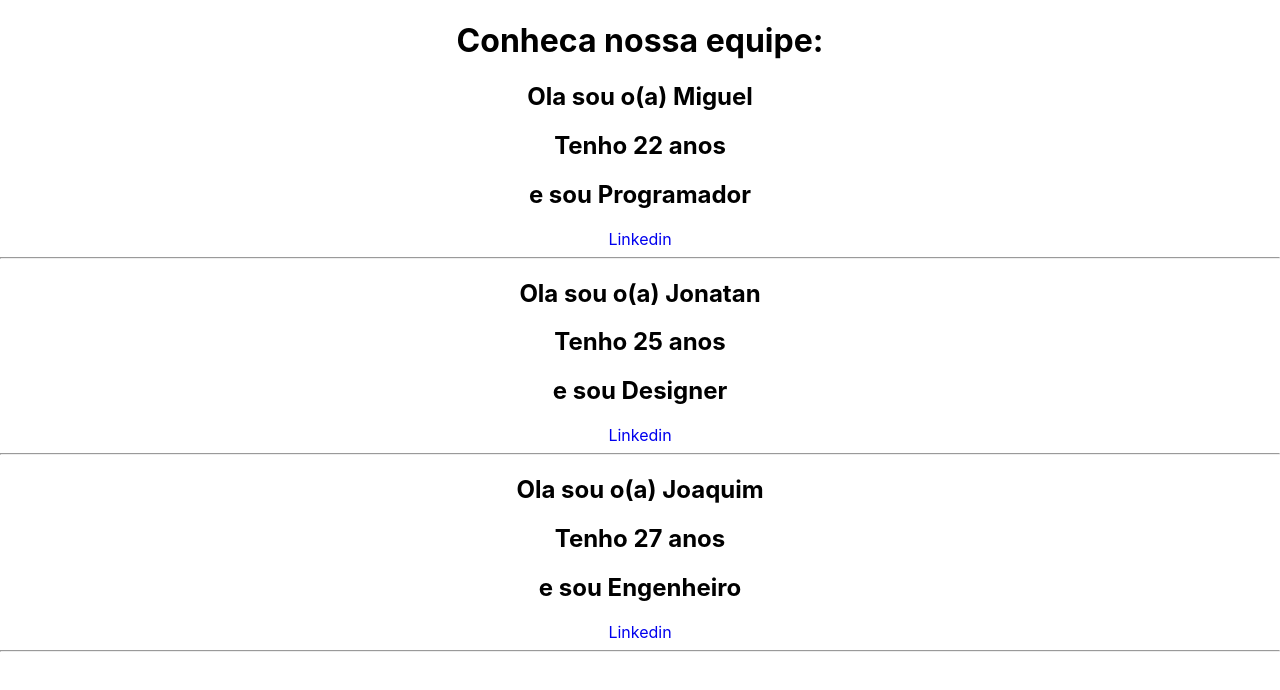
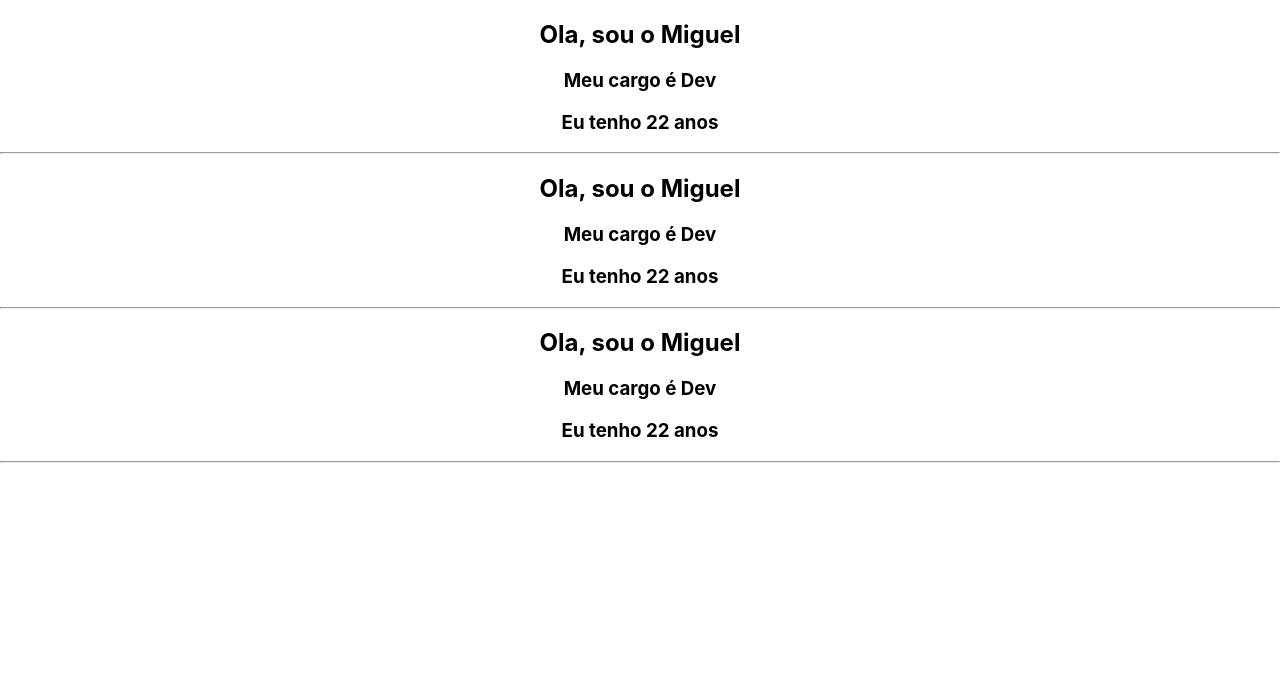
Before and after one commit to PauloMiguel13000/useCallback_em_React, a React (Create React App) app in the folder apresentar/: page / in a window 1280 px wide. Shown: the top 690 px of the page. Built offline with nearby package versions, Linux system fonts and the light colour scheme.

Commit message:
praticando classes

```diff
--- a/apresentar/src/App.js
+++ b/apresentar/src/App.js
@@ -1,52 +1,42 @@
 
-import React from 'react';
+import React, {Component} from 'react';
 
-const Equipe = (props) =>{
-    return(
-        <div>
-           <Sobre nome={props.nome} cargo={props.cargo}
-           idade={props.idade}/>
+class Equipe extends Component{
+    render(){
+        return(
+            <div>
+           <Sobre nome={this.props.nome} cargo={this.props.cargo}
+           idade={this.props.idade}></Sobre>
 
-           <Social fb={props.facebook} lk={props.linkedin}  ig={props.instagram}/>
+           <hr></hr>
+            </div>
 
-           <hr/>
-        </div>
-    );
+            );
+    }
 }
-const Social = (props) => {
-    return(
-        <div className='engloba'>
-            <div className='alinhar'>
-            <a href={props.lk}>Linkedin </a>
 
 
+
+class Sobre extends Component{
+    render(){
+        return(
+
+            <div><h2>Ola, sou o {this.props.nome}</h2>
+            <h3>Meu cargo é {this.props.cargo}</h3>
+            <h3>Eu tenho {this.props.idade} anos</h3>
             </div>
-        </div>
-    );
-}
 
-const Sobre = (props) => {
-    return(
-        <div>
-        <h2>Ola sou o(a) {props.nome}</h2>
-        <h2>Tenho {props.idade} anos</h2>
-        <h2>e sou {props.cargo}</h2>
-        </div>
-    );
+        );
+    }
 }
 
 function App(){
 return(
 <div>
- <h1>Conheca nossa equipe:</h1>
-
-    <Equipe nome="Miguel" cargo="Programador" idade= "22"
-    facebook="http://google.com" linkedin="https://br.linkedin.com/in/paulo-miguel-98828617a?trk=people-guest_people_search-card" instagram="http://google.com"/>
-    <Equipe nome="Jonatan" cargo="Designer" idade="25"
-  facebook="http://google.com" linkedin="https://br.linkedin.com/in/paulo-miguel-98828617a?trk=people-guest_people_search-card" instagram="http://google.com"/>
-    <Equipe nome="Joaquim" cargo="Engenheiro" idade="27"
-   facebook="http://google.com" linkedin="https://br.linkedin.com/in/paulo-miguel-98828617a?trk=people-guest_people_search-card" instagram="http://google.com"/>
- </div>
+ <Equipe nome="Miguel" cargo="Dev" idade="22"></Equipe>
+ <Equipe nome="Miguel" cargo="Dev" idade="22"></Equipe>
+ <Equipe nome="Miguel" cargo="Dev" idade="22"></Equipe>
+    </div>
 
 );
 }
--- a/apresentar/src/index.css
+++ b/apresentar/src/index.css
@@ -21,6 +21,10 @@ h2{
 
   text-align: center;
 }
+h3{
+
+  text-align: center;
+}
 a{
   text-align: center;
   text-decoration: none;
```
